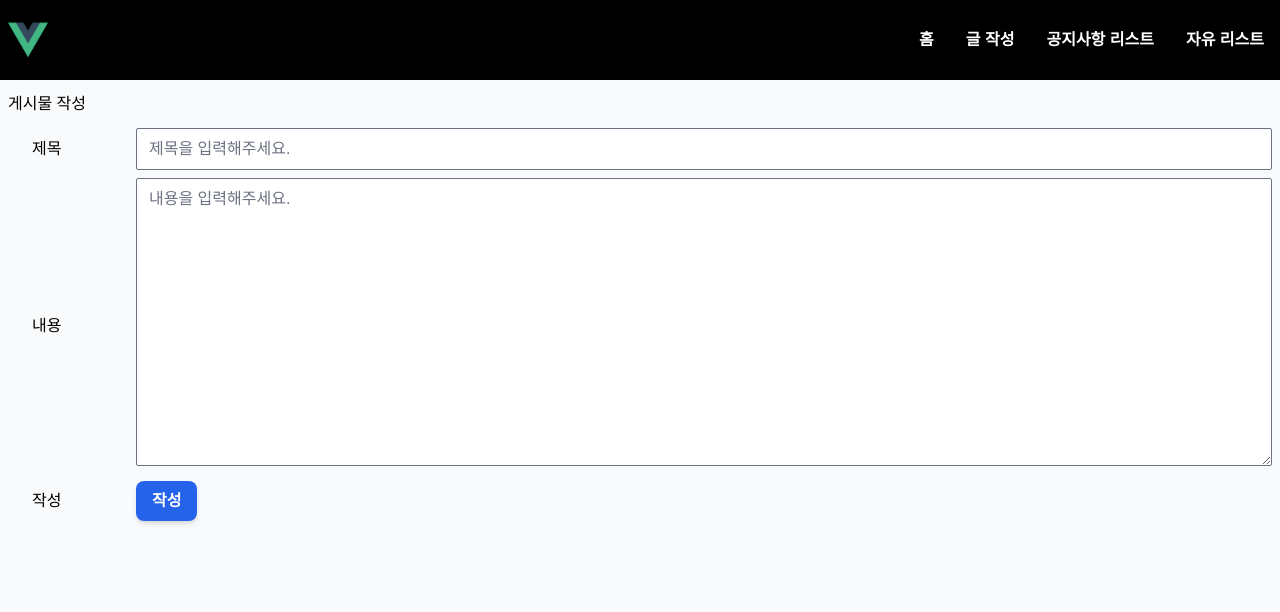
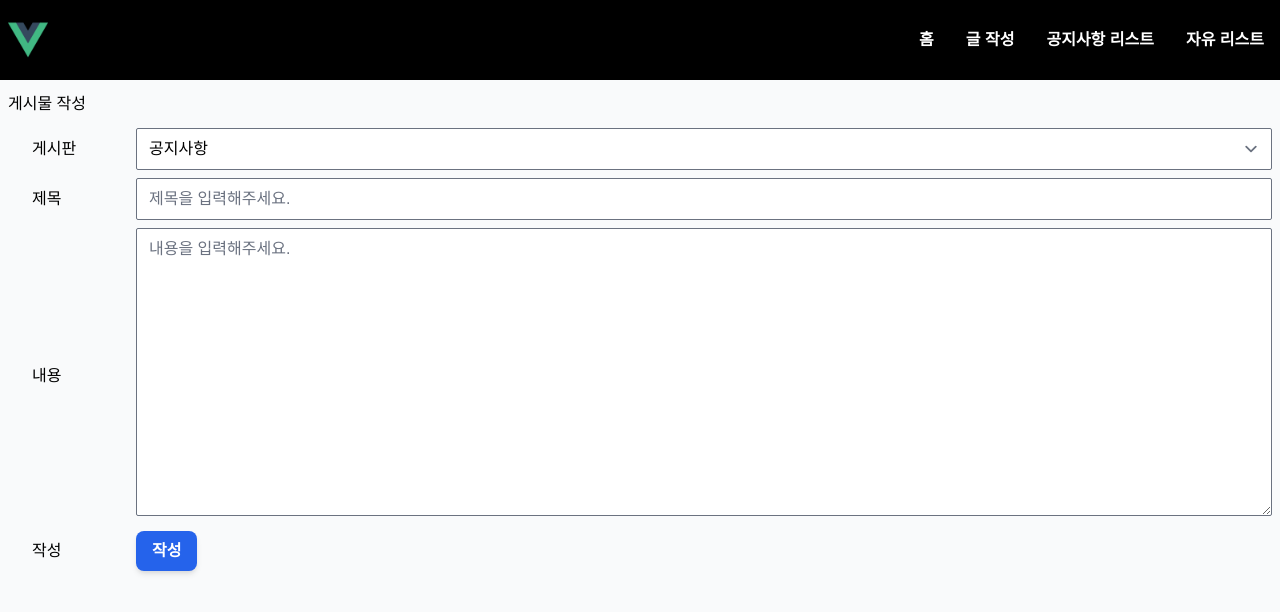
Before and after one commit to nwh1124/vue, a Vue app: page /article/write in a window 1280 px wide. Shown: the top 612 px of the page. Built offline with nearby package versions, Linux system fonts and the light colour scheme; a web font is replaced by a local one.

Commit message:
게시물 작성 시 게시판 선택 가능

```diff
--- a/src/components/FormRow.vue
+++ b/src/components/FormRow.vue
@@ -25,6 +25,10 @@
 </script>
 
 <style lang="postcss">
+.form-row-select {
+  @apply w-full rounded-sm;
+}
+
 .form-row-input{
   @apply w-full rounded-sm;
 }
--- a/src/pages/ArticleWritePage.vue
+++ b/src/pages/ArticleWritePage.vue
@@ -6,6 +6,12 @@
   <section class="section article-wrtie-form px-2">
     <div class="container mx-auto">
       <form v-on:submit.prevent="checkAndWriteArticle">
+        <FormRow title="게시판">
+          <select class="form-row-select" ref="newArticleBoardIdElRef">
+            <option value="1">공지사항</option>
+            <option value="2">자유</option>
+          </select>
+        </FormRow>
         <FormRow title="제목">
           <input ref="newArticleTitleElRef" class="form-row-input" type="text" placeholder="제목을 입력해주세요."/>
         </FormRow>
@@ -23,7 +29,7 @@
 </template>
 
 <script lang="ts">
-import { defineComponent, ref, reactive, getCurrentInstance, onMounted, watch } from 'vue'
+import { defineComponent, ref, reactive, getCurrentInstance, onMounted } from 'vue'
 import { IArticle } from '../types/'
 import { MainApi } from '../apis/'
 import { Router } from 'vue-router';
@@ -41,14 +47,29 @@
     const router:Router = getCurrentInstance()?.appContext.config.globalProperties.$router;
     const mainApi:MainApi = getCurrentInstance()?.appContext.config.globalProperties.$mainApi;
 
+    const newArticleBoardIdElRef = ref<HTMLInputElement>();
     const newArticleTitleElRef = ref<HTMLInputElement>();
     const newArticleBodyElRef = ref<HTMLInputElement>();
+
+    onMounted(() => {
+      if(newArticleBoardIdElRef.value == null){
+        return;
+      }
+
+      newArticleBoardIdElRef.value.value = props.boardId + "";
+    })
 
     const state = reactive({
       articles: [] as IArticle[]
     });
 
     function checkAndWriteArticle(){
+      if(newArticleBoardIdElRef.value == null){
+        return;
+      }
+
+      const newArticleBoardIdEl = newArticleBoardIdElRef.value;
+
       if(newArticleTitleElRef.value == null){
         return;
       }
@@ -79,7 +100,7 @@
         return;
       }
 
-      writeArticle(newArticleTitleEl.value, newArticleBodyEl.value);
+      writeArticle(parseInt(newArticleBoardIdEl.value), newArticleTitleEl.value, newArticleBodyEl.value);
 
       newArticleTitleEl.value = '';
       newArticleBodyEl.value = '';
@@ -88,7 +109,7 @@
 
     }
 
-    function writeArticle(title:string, body:string){
+    function writeArticle(boardId:number, title:string, body:string){
       mainApi.article_doWrite(props.boardId, title, body)
         .then(axiosResponse => {
           const newArticleId = axiosResponse.data.body.id;
@@ -101,6 +122,7 @@
     return{
       state,
       checkAndWriteArticle,
+      newArticleBoardIdElRef,
       newArticleTitleElRef,
       newArticleBodyElRef
     }
```
